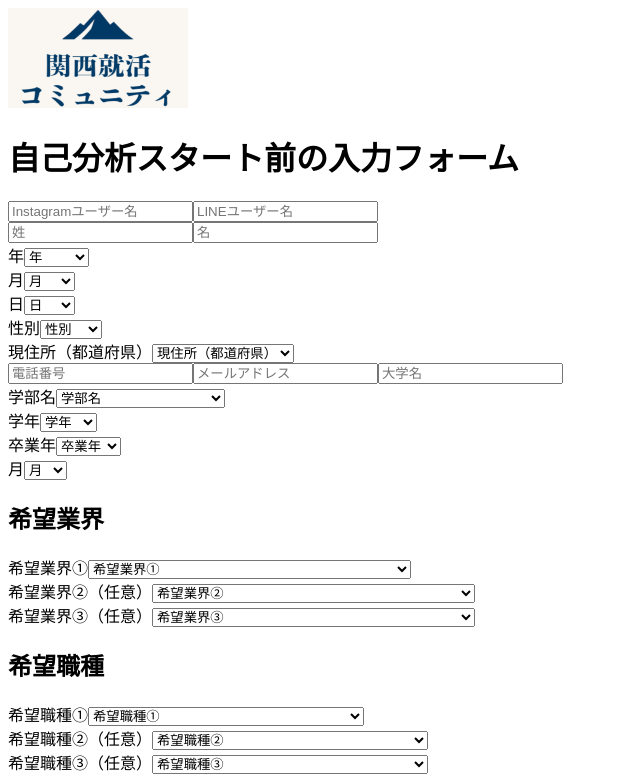
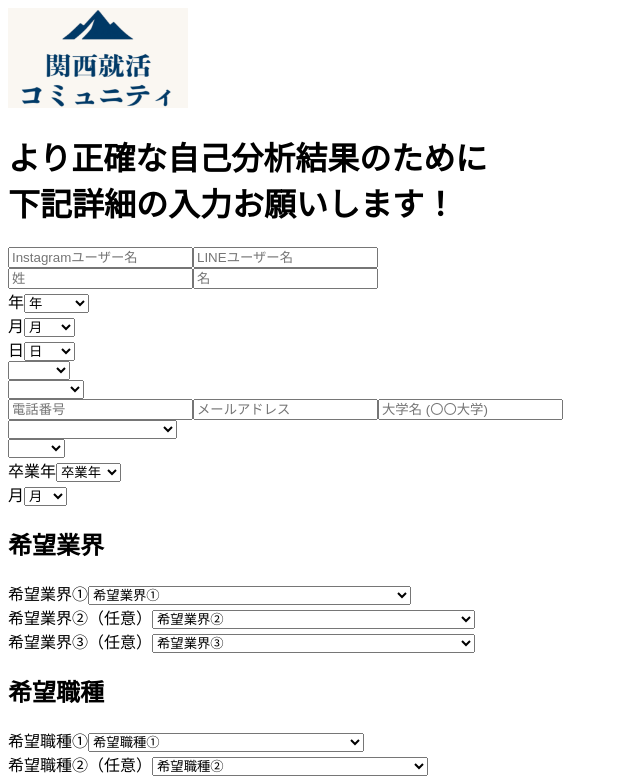
Before and after one commit to so1705/kansai-shukatsu-diagnosis, a Next.js app: page / in a window 1280 px wide. Shown: the top 779 px of the page, without its empty margins (0-640 px from the left). Built offline with nearby package versions, Linux system fonts and the light colour scheme.

Commit message:
improve: フォームに学部セレクト追加

```diff
--- a/pages/index.tsx
+++ b/pages/index.tsx
@@ -104,19 +104,23 @@ export default function IndexPage() {
     <div className="min-h-screen bg-[#fdf8f3] flex flex-col items-center justify-center px-4 py-10">
       <div className="w-full max-w-2xl flex flex-col items-center mx-auto text-center">
         <Image src="/logo.png" alt="ロゴ" width={180} height={100} className="mb-4" />
-        <h1 className="text-xl md:text-2xl font-bold text-center mb-8">自己分析スタート前の入力フォーム</h1>
+        <h1 className="text-sm md:text-2xl font-bold text-center mb-8"> より正確な自己分析結果のために<br/>
+        下記詳細の入力お願いします！</h1>
         <div className="w-full space-y-6 text-lg">
           {input("Instagramユーザー名", "instagram")}
           {input("LINEユーザー名", "line")}
           <div className="w-full space-y-6 text-lg">{input("姓", "lastName")}{input("名", "firstName")}</div>
-          <div className="w-full space-y-6 text-lg">{select("年", "birthYear", years)}{select("月", "birthMonth", months)}{select("日", "birthDay", days)}</div>
-          {select("性別", "gender", genders)}
-          {select("現住所（都道府県）", "address", prefectures)}
+          <div className="w-full flex flex-col md:flex-row md:space-x-4 space-y-4 md:space-y-0 text-center">{select("年", "birthYear", years)}{select("月", "birthMonth", months)}{select("日", "birthDay", days)}</div>
+          <div className="space-y-4">
+          {select("", "gender", genders)}
+          {select("", "address", prefectures)}</div>
+          <div className="w-full space-y-6 text-lg">
           {input("電話番号", "phone")}
           {input("メールアドレス", "email")}
-          {input("大学名", "university")}
-          {select("学部名", "faculty", faculties)}
-          {select("学年", "grade", grades)}
+          {input("大学名 (〇〇大学)", "university")}</div>
+          <div className="space-y-4">
+          {select("", "faculty", faculties)}
+          {select("", "grade", grades)}</div>
           <div className="w-full space-y-6 text-lg">{select("卒業年", "graduateYear", graduateYears)}{select("月", "graduateMonth", graduateMonths)}</div>
           <h2 className="font-bold">希望業界</h2>
           {select("希望業界①", "industry1", industries)}
```
